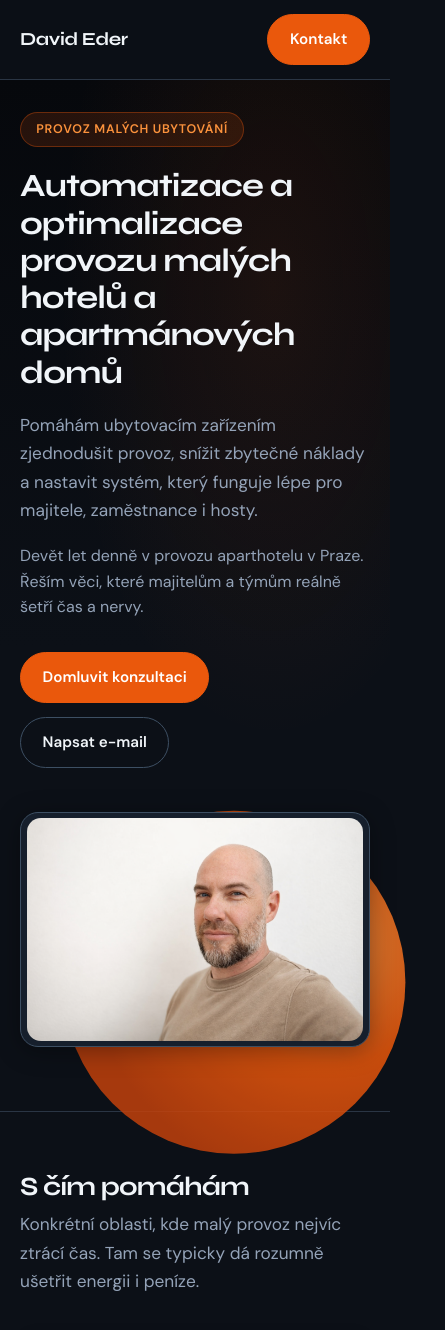
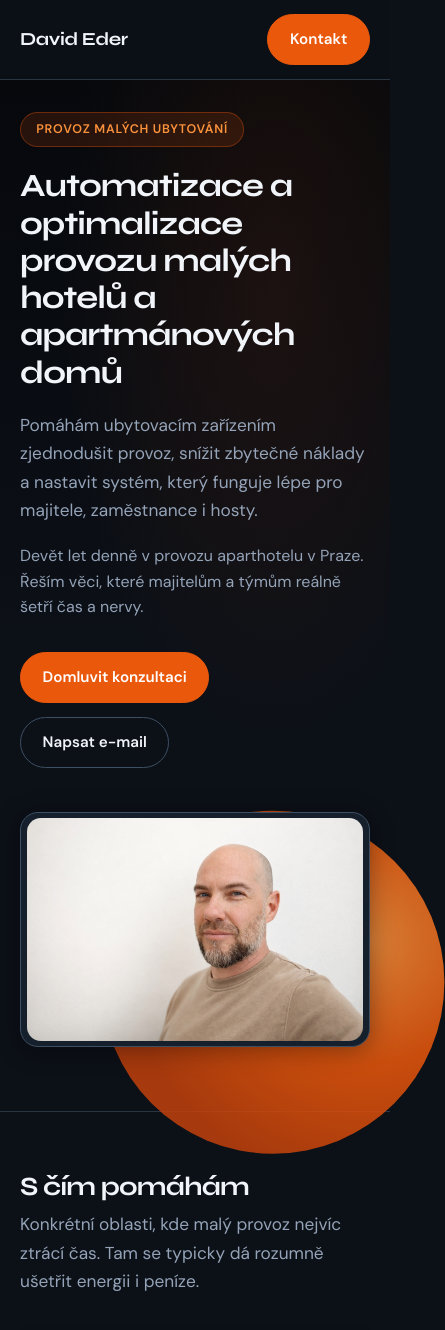
Before and after one commit to Noah-eu/David-Eder, a React (Vite) app: page / in a window 390 px wide. Shown: the top 1330 px of the page, 445 px wide, since content can reach past the window. Built offline with nearby package versions, Linux system fonts and the light colour scheme.

Commit message:
style: double hero glow horizontal offset to the right
Made-with: Cursor

```diff
--- a/src/styles.css
+++ b/src/styles.css
@@ -377,7 +377,7 @@ a:hover {
   --hero-glow-d: min(88vw, 640px);
   width: var(--hero-glow-d);
   height: var(--hero-glow-d);
-  left: calc(50% + clamp(2.25rem, 16vw, 9.5rem));
+  left: calc(50% + clamp(4.5rem, 32vw, 19rem));
   top: 56%;
   right: auto;
   transform: translate(-50%, -42%);
@@ -385,7 +385,7 @@ a:hover {
 
 @media (max-width: 959px) {
   .hero__portrait-glow {
-    left: calc(50% + clamp(1.25rem, 10vw, 5rem));
+    left: calc(50% + clamp(2.5rem, 20vw, 10rem));
     top: 58%;
     transform: translate(-50%, -40%);
   }
```
